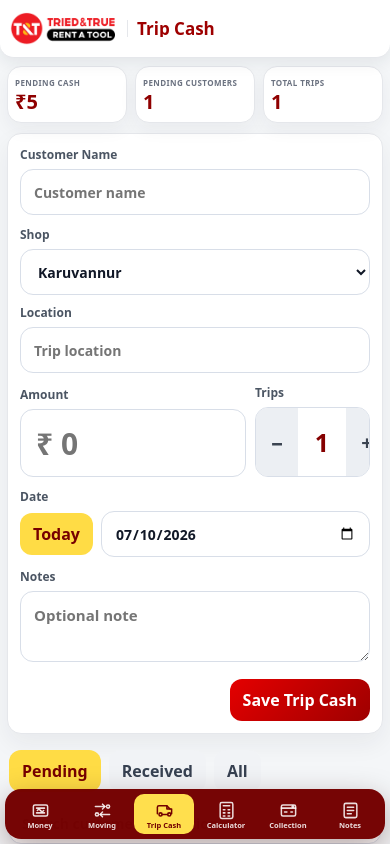
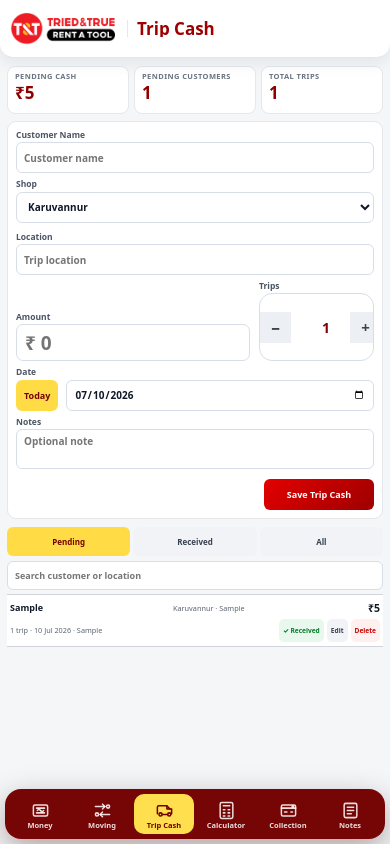
Before and after one commit to nkbinu2-prog/tt-tools-business-app, a Next.js app: page /trip-cash in a window 390 px wide. Both pictures are taken after typing "Sample", "Sample", "5", "Sample" into the empty fields and a click on the button "Save Trip Cash". Shown: the top 844 px of the page. Built offline with nearby package versions, Linux system fonts and the light colour scheme.

Commit message:
Make Trip Cash compact for mobile

```diff
--- a/app/trip-cash/page.tsx
+++ b/app/trip-cash/page.tsx
@@ -142,126 +142,178 @@ export default function TripCashPage() {
 
   return (
     <AppShell title="Trip Cash" subtitle="Record shop trips and clear them when money is received">
-      <div className={ui.screen}>
-        <div className={ui.tripSummaryGrid}>
-          <div className={ui.summaryCard}>
-            <div className={ui.summaryLabel}>Pending Cash</div>
-            <div className={ui.summaryValue}>{formatCurrency(pendingAmount)}</div>
+      <div className={`${ui.screen} trip-cash-compact`}>
+        <div className={`${ui.tripSummaryGrid} tc-summary-grid`}>
+          <div className={`${ui.summaryCard} tc-summary-card`}>
+            <div className={`${ui.summaryLabel} tc-summary-label`}>Pending Cash</div>
+            <div className={`${ui.summaryValue} tc-summary-value`}>{formatCurrency(pendingAmount)}</div>
           </div>
-          <div className={ui.summaryCard}>
-            <div className={ui.summaryLabel}>Pending Customers</div>
-            <div className={ui.summaryValue}>{pendingItems.length}</div>
+          <div className={`${ui.summaryCard} tc-summary-card`}>
+            <div className={`${ui.summaryLabel} tc-summary-label`}>Pending Customers</div>
+            <div className={`${ui.summaryValue} tc-summary-value`}>{pendingItems.length}</div>
           </div>
-          <div className={ui.summaryCard}>
-            <div className={ui.summaryLabel}>Total Trips</div>
-            <div className={ui.summaryValue}>{pendingTrips}</div>
+          <div className={`${ui.summaryCard} tc-summary-card`}>
+            <div className={`${ui.summaryLabel} tc-summary-label`}>Total Trips</div>
+            <div className={`${ui.summaryValue} tc-summary-value`}>{pendingTrips}</div>
           </div>
         </div>
 
-        <form className={`${ui.panel} ${ui.composer}`} onSubmit={save}>
-          <div className={ui.formStack}>
+        <form className={`${ui.panel} ${ui.composer} tc-form`} onSubmit={save}>
+          <div className={`${ui.formStack} tc-form-stack`}>
             <div>
-              <label className={ui.label}>Customer Name</label>
-              <input className={ui.field} value={form.customer} onChange={(event) => setForm({ ...form, customer: event.target.value })} placeholder="Customer name" required />
+              <label className={`${ui.label} tc-label`}>Customer Name</label>
+              <input className={`${ui.field} tc-field`} value={form.customer} onChange={(event) => setForm({ ...form, customer: event.target.value })} placeholder="Customer name" required />
             </div>
 
             <div className={ui.tripTwoColumns}>
               <div>
-                <label className={ui.label}>Shop</label>
-                <select className={ui.select} value={form.shop} onChange={(event) => setForm({ ...form, shop: event.target.value })}>
+                <label className={`${ui.label} tc-label`}>Shop</label>
+                <select className={`${ui.select} tc-field`} value={form.shop} onChange={(event) => setForm({ ...form, shop: event.target.value })}>
                   {SHOPS.map((shop) => <option key={shop}>{shop}</option>)}
                   <option>Other</option>
                 </select>
               </div>
               <div>
-                <label className={ui.label}>Location</label>
-                <input className={ui.field} value={form.location} onChange={(event) => setForm({ ...form, location: event.target.value })} placeholder="Trip location" required />
+                <label className={`${ui.label} tc-label`}>Location</label>
+                <input className={`${ui.field} tc-field`} value={form.location} onChange={(event) => setForm({ ...form, location: event.target.value })} placeholder="Trip location" required />
               </div>
             </div>
 
             {form.shop === "Other" ? (
               <div>
-                <label className={ui.label}>Other Shop Name</label>
-                <input className={ui.field} value={form.customShop} onChange={(event) => setForm({ ...form, customShop: event.target.value })} placeholder="Enter shop name" required />
+                <label className={`${ui.label} tc-label`}>Other Shop Name</label>
+                <input className={`${ui.field} tc-field`} value={form.customShop} onChange={(event) => setForm({ ...form, customShop: event.target.value })} placeholder="Enter shop name" required />
               </div>
             ) : null}
 
             <div className={ui.tripAmountRow}>
               <div>
-                <label className={ui.label}>Amount</label>
-                <input className={ui.amountInput} type="number" min="1" inputMode="decimal" value={form.amount} onChange={(event) => setForm({ ...form, amount: event.target.value })} placeholder="₹ 0" required />
+                <label className={`${ui.label} tc-label`}>Amount</label>
+                <input className={`${ui.amountInput} tc-amount-input`} type="number" min="1" inputMode="decimal" value={form.amount} onChange={(event) => setForm({ ...form, amount: event.target.value })} placeholder="₹ 0" required />
               </div>
               <div>
-                <label className={ui.label}>Trips</label>
+                <label className={`${ui.label} tc-label`}>Trips</label>
                 <div className={ui.bigQtyControl}>
-                  <button type="button" className={ui.qtyButton} onClick={() => setForm({ ...form, trips: Math.max(1, form.trips - 1) })}>−</button>
-                  <div className={ui.bigQtyValue}>{form.trips}</div>
-                  <button type="button" className={ui.qtyButton} onClick={() => setForm({ ...form, trips: form.trips + 1 })}>+</button>
+                  <button type="button" className={`${ui.qtyButton} tc-qty-button`} onClick={() => setForm({ ...form, trips: Math.max(1, form.trips - 1) })}>−</button>
+                  <div className={`${ui.bigQtyValue} tc-qty-value`}>{form.trips}</div>
+                  <button type="button" className={`${ui.qtyButton} tc-qty-button`} onClick={() => setForm({ ...form, trips: form.trips + 1 })}>+</button>
                 </div>
               </div>
             </div>
 
             <div>
-              <label className={ui.label}>Date</label>
+              <label className={`${ui.label} tc-label`}>Date</label>
               <div className={ui.dateToggleRow}>
-                <button type="button" className={`${ui.filterButton} ${form.date === todayIso() ? ui.filterButtonActive : ""}`} onClick={() => setForm({ ...form, date: todayIso() })}>Today</button>
-                <input className={ui.dateInput} type="date" value={form.date} onChange={(event) => setForm({ ...form, date: event.target.value })} />
+                <button type="button" className={`${ui.filterButton} tc-control-button ${form.date === todayIso() ? ui.filterButtonActive : ""}`} onClick={() => setForm({ ...form, date: todayIso() })}>Today</button>
+                <input className={`${ui.dateInput} tc-date-input`} type="date" value={form.date} onChange={(event) => setForm({ ...form, date: event.target.value })} />
               </div>
             </div>
 
             <div>
-              <label className={ui.label}>Notes</label>
-              <textarea className={ui.textarea} style={{ minHeight: 70 }} value={form.notes} onChange={(event) => setForm({ ...form, notes: event.target.value })} placeholder="Optional note" />
+              <label className={`${ui.label} tc-label`}>Notes</label>
+              <textarea className={`${ui.textarea} tc-textarea`} value={form.notes} onChange={(event) => setForm({ ...form, notes: event.target.value })} placeholder="Optional note" />
             </div>
           </div>
 
-          <div className={ui.composerTools}>
+          <div className={`${ui.composerTools} tc-composer-tools`}>
             <div />
-            <div className={ui.actionGroup}>
-              {editingId ? <button type="button" className={ui.secondaryButton} onClick={cancelEdit}>Cancel</button> : null}
-              <button type="submit" className={ui.primaryButton}>{editingId ? "Update" : "Save Trip Cash"}</button>
+            <div className={`${ui.actionGroup} tc-action-group`}>
+              {editingId ? <button type="button" className={`${ui.secondaryButton} tc-control-button`} onClick={cancelEdit}>Cancel</button> : null}
+              <button type="submit" className={`${ui.primaryButton} tc-control-button`}>{editingId ? "Update" : "Save Trip Cash"}</button>
             </div>
           </div>
         </form>
 
-        <div className={ui.sectionBar}>
-          <div className={ui.filterButtons}>
+        <div className={`${ui.sectionBar} tc-section-bar`}>
+          <div className={`${ui.filterButtons} tc-filter-buttons`}>
             {(["Pending", "Received", "All"] as const).map((name) => (
-              <button key={name} type="button" className={`${ui.filterButton} ${filter === name ? ui.filterButtonActive : ""}`} onClick={() => setFilter(name)}>{name}</button>
+              <button key={name} type="button" className={`${ui.filterButton} tc-filter-button ${filter === name ? ui.filterButtonActive : ""}`} onClick={() => setFilter(name)}>{name}</button>
             ))}
           </div>
-          <input className={ui.searchInput} value={search} onChange={(event) => setSearch(event.target.value)} placeholder="Search customer or location" />
+          <input className={`${ui.searchInput} tc-search-input`} value={search} onChange={(event) => setSearch(event.target.value)} placeholder="Search customer or location" />
         </div>
 
         {visibleItems.length === 0 ? (
-          <div className={ui.empty}>No Trip Cash records found.</div>
+          <div className={`${ui.empty} tc-empty`}>No Trip Cash records found.</div>
         ) : (
-          <div className={ui.tripCashList}>
+          <div className="tc-record-list">
             {visibleItems.map((item) => {
               const shopName = item.shop === "Other" ? item.customShop : item.shop;
+
               return (
-                <article className={`${ui.tripCashCard} ${item.status === "Received" ? ui.receivedCard : ""}`} key={item.id}>
-                  <div className={ui.tripCashTop}>
-                    <div>
-                      <h3>{item.customer}</h3>
-                      <p>{shopName} · {item.location}</p>
+                <article
+                  className={`tc-record-row ${
+                    item.status === "Received" ? "tc-record-received" : ""
+                  }`}
+                  key={item.id}
+                >
+                  <div className="tc-record-line tc-record-line-one">
+                    <div className="tc-record-name" title={item.customer}>
+                      {item.customer}
                     </div>
-                    <div className={ui.tripCashAmount}>{formatCurrency(item.amount)}</div>
+
+                    <div className="tc-record-place" title={`${shopName} · ${item.location}`}>
+                      {shopName} · {item.location}
+                    </div>
+
+                    <div
+                      className={`tc-record-status ${
+                        item.status === "Received" ? "received" : "pending"
+                      }`}
+                    >
+                      {item.status}
+                    </div>
+
+                    <div className="tc-record-amount">
+                      {formatCurrency(item.amount)}
+                    </div>
                   </div>
-                  <div className={ui.tripCashMeta}>
-                    <span>🚗 {item.trips} {item.trips === 1 ? "trip" : "trips"}</span>
-                    <span>📅 {formatDisplayDate(item.date)}</span>
-                  </div>
-                  {item.notes ? <div className={ui.tripCashNote}>{item.notes}</div> : null}
-                  {item.receivedAt ? <div className={ui.receivedText}>Received {formatDateTime(item.receivedAt)}</div> : null}
-                  <div className={ui.tripCashActions}>
-                    {item.status === "Pending" ? (
-                      <button type="button" className={ui.receivedButton} onClick={() => markReceived(item.id)}>✓ Money Received</button>
-                    ) : (
-                      <button type="button" className={ui.smallButton} onClick={() => restorePending(item.id)}>Move to Pending</button>
-                    )}
-                    <button type="button" className={ui.smallButton} onClick={() => edit(item)}>Edit</button>
-                    <button type="button" className={ui.dangerButton} onClick={() => remove(item.id)}>Delete</button>
+
+                  <div className="tc-record-line tc-record-line-two">
+                    <div className="tc-record-meta">
+                      {item.trips} {item.trips === 1 ? "trip" : "trips"} ·{" "}
+                      {formatDisplayDate(item.date)}
+                      {item.notes ? ` · ${item.notes}` : ""}
+                      {item.receivedAt
+                        ? ` · Received ${formatDateTime(item.receivedAt)}`
+                        : ""}
+                    </div>
+
+                    <div className="tc-record-actions">
+                      {item.status === "Pending" ? (
+                        <button
+                          type="button"
+                          className="tc-record-button tc-received-button"
+                          onClick={() => markReceived(item.id)}
+                        >
+                          ✓ Received
+                        </button>
+                      ) : (
+                        <button
+                          type="button"
+                          className="tc-record-button"
+                          onClick={() => restorePending(item.id)}
+                        >
+                          To Pending
+                        </button>
+                      )}
+
+                      <button
+                        type="button"
+                        className="tc-record-button"
+                        onClick={() => edit(item)}
+                      >
+                        Edit
+                      </button>
+
+                      <button
+                        type="button"
+                        className="tc-record-button tc-delete-button"
+                        onClick={() => remove(item.id)}
+                      >
+                        Delete
+                      </button>
+                    </div>
                   </div>
                 </article>
               );
@@ -269,6 +321,298 @@ export default function TripCashPage() {
           </div>
         )}
       </div>
+
+      <style jsx global>{`
+        .trip-cash-compact {
+          font-size: 10px;
+        }
+
+        .trip-cash-compact .tc-summary-grid {
+          gap: 5px !important;
+          margin-bottom: 7px !important;
+        }
+
+        .trip-cash-compact .tc-summary-card {
+          min-height: 48px !important;
+          padding: 6px 7px !important;
+          border-radius: 8px !important;
+          box-shadow: none !important;
+        }
+
+        .trip-cash-compact .tc-summary-label {
+          font-size: 7.5px !important;
+          line-height: 1 !important;
+        }
+
+        .trip-cash-compact .tc-summary-value {
+          margin-top: 3px !important;
+          font-size: 17px !important;
+          line-height: 1 !important;
+        }
+
+        .trip-cash-compact .tc-form {
+          padding: 8px !important;
+          border-radius: 9px !important;
+          box-shadow: none !important;
+        }
+
+        .trip-cash-compact .tc-form-stack {
+          gap: 6px !important;
+        }
+
+        .trip-cash-compact .tc-label {
+          margin-bottom: 3px !important;
+          font-size: 8.5px !important;
+          line-height: 1.1 !important;
+        }
+
+        .trip-cash-compact .tc-field,
+        .trip-cash-compact .tc-date-input {
+          min-height: 31px !important;
+          height: 31px !important;
+          border-radius: 6px !important;
+          padding: 0 7px !important;
+          font-size: 10px !important;
+        }
+
+        .trip-cash-compact .tc-amount-input {
+          min-height: 37px !important;
+          height: 37px !important;
+          border-radius: 7px !important;
+          padding: 0 8px !important;
+          font-size: 19px !important;
+        }
+
+        .trip-cash-compact .tc-textarea {
+          min-height: 40px !important;
+          height: 40px !important;
+          resize: none !important;
+          border-radius: 6px !important;
+          padding: 6px 7px !important;
+          font-size: 10px !important;
+          line-height: 1.15 !important;
+        }
+
+        .trip-cash-compact .tc-qty-button {
+          min-width: 31px !important;
+          width: 31px !important;
+          min-height: 31px !important;
+          height: 31px !important;
+          font-size: 15px !important;
+        }
+
+        .trip-cash-compact .tc-qty-value {
+          min-height: 31px !important;
+          height: 31px !important;
+          font-size: 14px !important;
+          line-height: 31px !important;
+        }
+
+        .trip-cash-compact .tc-control-button {
+          min-height: 31px !important;
+          height: 31px !important;
+          border-radius: 6px !important;
+          padding: 0 8px !important;
+          font-size: 9px !important;
+        }
+
+        .trip-cash-compact .tc-composer-tools {
+          margin-top: 7px !important;
+        }
+
+        .trip-cash-compact .tc-action-group {
+          gap: 5px !important;
+        }
+
+        .trip-cash-compact .tc-section-bar {
+          display: grid !important;
+          grid-template-columns: auto minmax(0, 1fr) !important;
+          align-items: center !important;
+          gap: 5px !important;
+          margin: 8px 0 4px !important;
+        }
+
+        .trip-cash-compact .tc-filter-buttons {
+          display: flex !important;
+          flex-wrap: nowrap !important;
+          gap: 3px !important;
+        }
+
+        .trip-cash-compact .tc-filter-button {
+          min-height: 29px !important;
+          height: 29px !important;
+          border-radius: 6px !important;
+          padding: 0 6px !important;
+          font-size: 8px !important;
+        }
+
+        .trip-cash-compact .tc-search-input {
+          width: 100% !important;
+          min-height: 29px !important;
+          height: 29px !important;
+          border-radius: 6px !important;
+          padding: 0 7px !important;
+          font-size: 9px !important;
+        }
+
+        .trip-cash-compact .tc-empty {
+          padding: 14px 6px !important;
+          font-size: 9px !important;
+        }
+
+        .trip-cash-compact .tc-record-list {
+          border-top: 1px solid #d1d5db;
+          background: #ffffff;
+        }
+
+        .trip-cash-compact .tc-record-row {
+          min-width: 0;
+          padding: 4px 3px;
+          border-bottom: 1px solid #d1d5db;
+          background: #ffffff;
+        }
+
+        .trip-cash-compact .tc-record-received {
+          background: #fbfffc;
+        }
+
+        .trip-cash-compact .tc-record-line {
+          min-width: 0;
+          display: grid;
+          align-items: center;
+          gap: 5px;
+        }
+
+        .trip-cash-compact .tc-record-line-one {
+          grid-template-columns:
+            minmax(70px, 1fr)
+            minmax(85px, 1.35fr)
+            auto
+            auto;
+          min-height: 17px;
+        }
+
+        .trip-cash-compact .tc-record-line-two {
+          grid-template-columns: minmax(0, 1fr) auto;
+          min-height: 24px;
+          margin-top: 2px;
+        }
+
+        .trip-cash-compact .tc-record-name,
+        .trip-cash-compact .tc-record-place,
+        .trip-cash-compact .tc-record-meta {
+          min-width: 0;
+          overflow: hidden;
+          text-overflow: ellipsis;
+          white-space: nowrap;
+        }
+
+        .trip-cash-compact .tc-record-name {
+          color: #111827;
+          font-size: 9.5px;
+          font-weight: 800;
+        }
+
+        .trip-cash-compact .tc-record-place,
+        .trip-cash-compact .tc-record-meta {
+          color: #5b6472;
+          font-size: 7.8px;
+          font-weight: 500;
+        }
+
+        .trip-cash-compact .tc-record-status {
+          font-size: 7px;
+          font-weight: 800;
+          white-space: nowrap;
+        }
+
+        .trip-cash-compact .tc-record-status.pending {
+          color: #a33a00;
+        }
+
+        .trip-cash-compact .tc-record-status.received {
+          color: #087a2b;
+        }
+
+        .trip-cash-compact .tc-record-amount {
+          color: #111827;
+          font-size: 10.5px;
+          font-weight: 900;
+          white-space: nowrap;
+        }
+
+        .trip-cash-compact .tc-record-actions {
+          display: flex;
+          flex-wrap: nowrap;
+          gap: 3px;
+        }
+
+        .trip-cash-compact .tc-record-button {
+          min-height: 23px;
+          height: 23px;
+          border: 0;
+          border-radius: 5px;
+          background: #f1f3f6;
+          color: #374151;
+          padding: 0 5px;
+          font-size: 7px;
+          font-weight: 800;
+          white-space: nowrap;
+          cursor: pointer;
+        }
+
+        .trip-cash-compact .tc-received-button {
+          background: #e8f8ed;
+          color: #087a2b;
+        }
+
+        .trip-cash-compact .tc-delete-button {
+          background: #fff0f0;
+          color: #c80000;
+        }
+
+        @media (max-width: 390px) {
+          .trip-cash-compact .tc-section-bar {
+            grid-template-columns: 1fr !important;
+          }
+
+          .trip-cash-compact .tc-filter-buttons {
+            display: grid !important;
+            grid-template-columns: repeat(3, minmax(0, 1fr)) !important;
+          }
+
+          .trip-cash-compact .tc-record-line-one {
+            grid-template-columns:
+              minmax(60px, 1fr)
+              minmax(70px, 1.2fr)
+              auto;
+            gap: 3px;
+          }
+
+          .trip-cash-compact .tc-record-status {
+            display: none;
+          }
+
+          .trip-cash-compact .tc-record-line-two {
+            gap: 3px;
+          }
+
+          .trip-cash-compact .tc-record-name {
+            font-size: 9px;
+          }
+
+          .trip-cash-compact .tc-record-place,
+          .trip-cash-compact .tc-record-meta {
+            font-size: 7.3px;
+          }
+
+          .trip-cash-compact .tc-record-button {
+            padding: 0 4px;
+            font-size: 6.6px;
+          }
+        }
+      `}</style>
+
     </AppShell>
   );
 }
```
